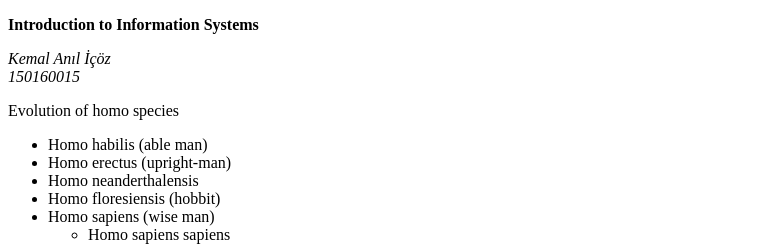
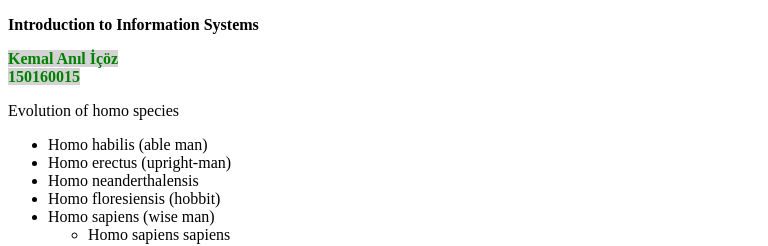
Before and after one commit to itu-itis/git-fundamentals-draft-itu-itis21-icoz16, a plain HTML site: page index.html in a window 1280 px wide. Shown: the top 246 px of the page, without its empty margins (0-768 px from the left). Drawn offline with Linux system fonts and the light colour scheme.

Commit message:
Added em styling to index.html

```diff
--- a/index.html
+++ b/index.html
@@ -8,7 +8,13 @@
 				font-size: 24pt;
 				color: red;
 				text-decoration: underline;
-				font-family: tahoma, helvetica;
+				font-family: Tahoma, Helvetica, sans-serif;
+			}
+			em {
+				color: green;
+				font-style: normal;
+				background-color: lightgray;
+				font-weight: bold;
 			}
 		</style>
 	</head>
```
